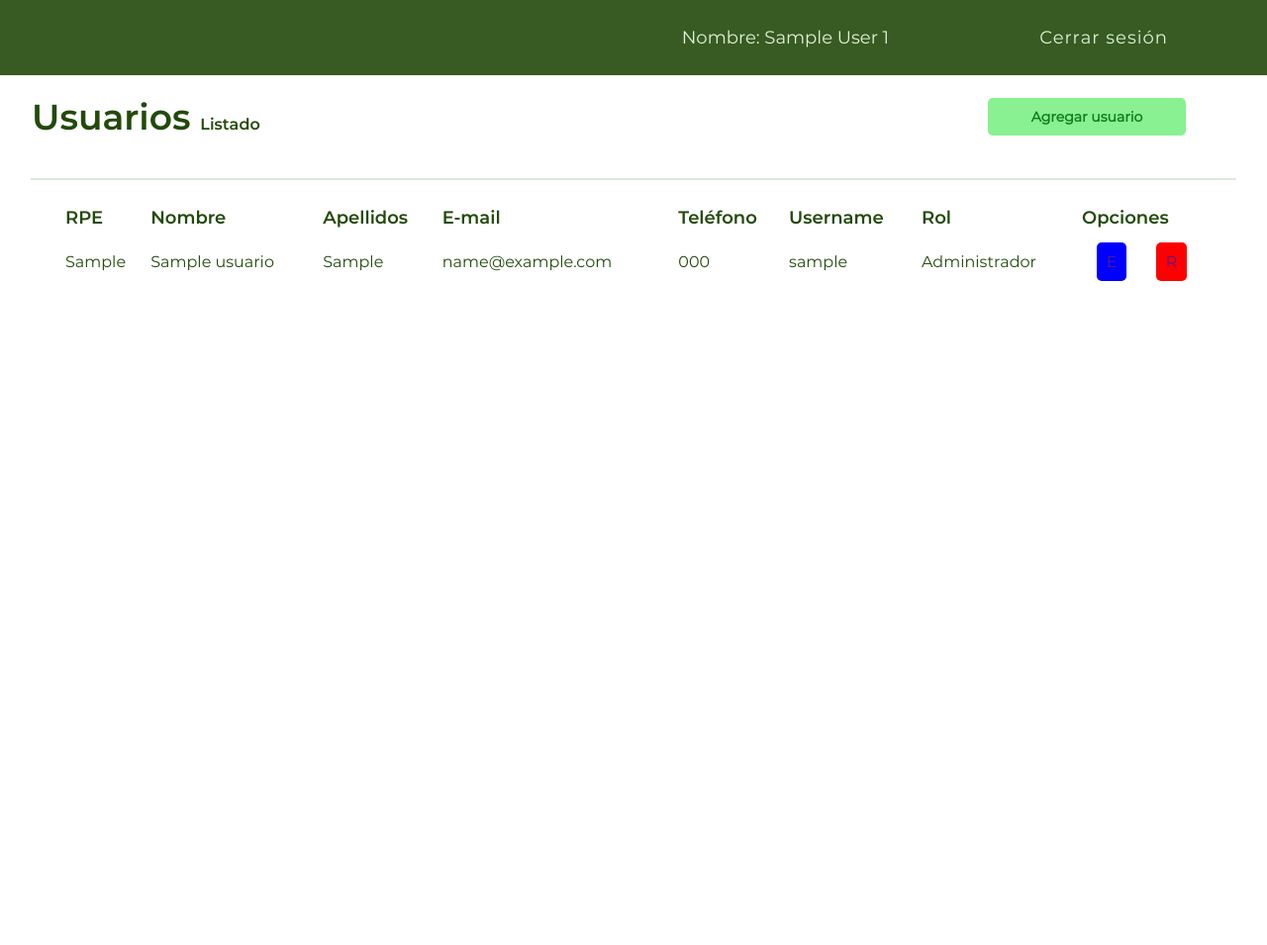
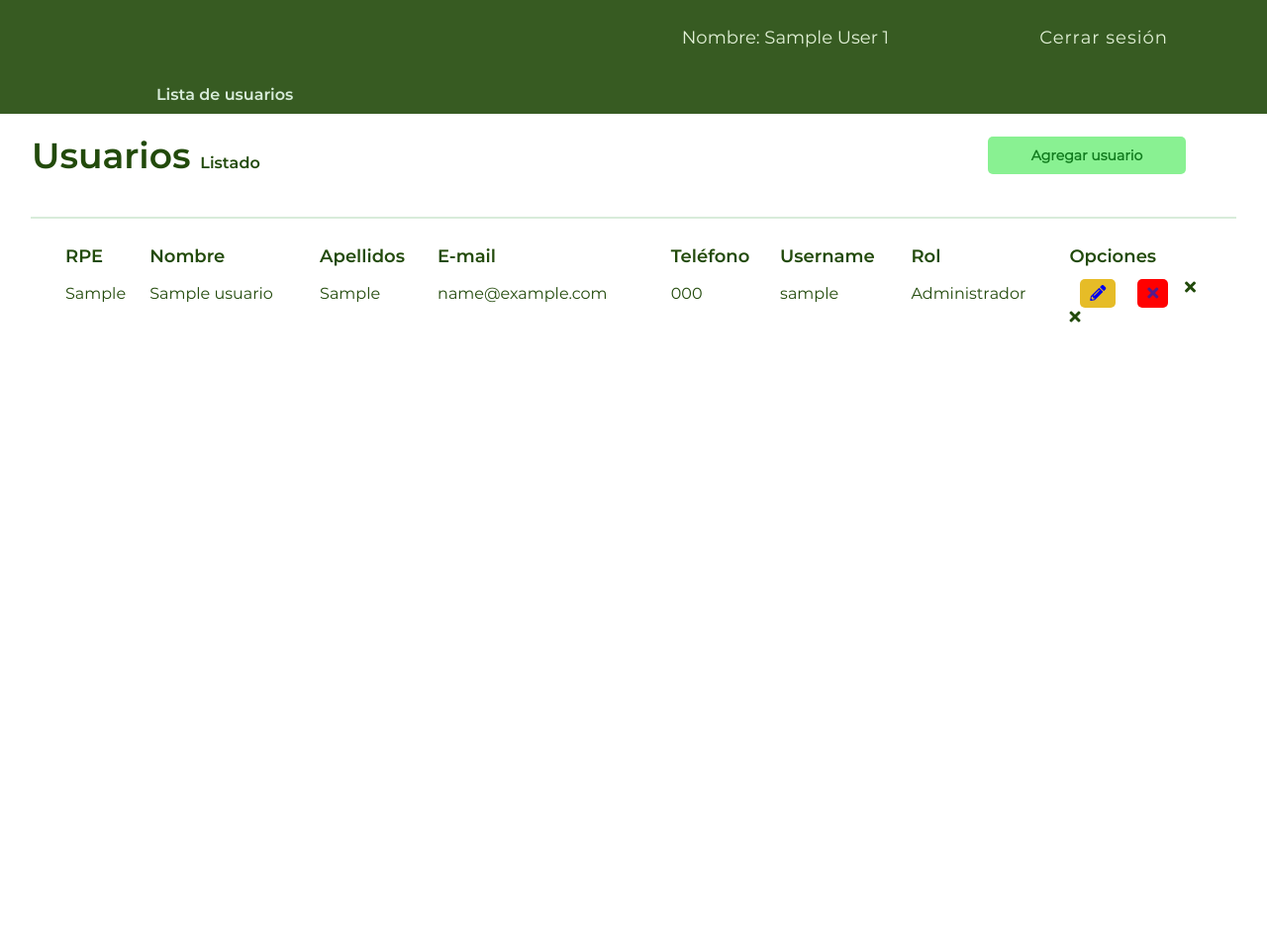
Before and after one commit to ArianSR29/webapp-controlClientes, a CodeIgniter app: page /webapp-controlClientes/dashboard_admin in a window 1280 px wide. Shown: the whole page at 99% size. Before the commit the page ends 284 px from the top, so only its background shows below. Run offline with CodeIgniter, Linux system fonts and the light colour scheme; the visitor is signed in with stand-in values (Sample User, id 1); tables that the repository leaves empty hold one stand-in row (values such as "Sample post"); lists and menus that the app fills with data are empty; style sheets or scripts are compiled from the project's sources; some libraries are stand-ins or nearby versions.

Commit message:
feat: Funcinalidad de edtitar usuario

```diff
--- a/application/models/Usuarios_model.php
+++ b/application/models/Usuarios_model.php
@@ -12,4 +12,15 @@ class Usuarios_model extends CI_Model {
     public function saveUsuario($data){
         return $this->db->insert("tbl_usuarios",$data);
     }
+    public function getUsuarioEdit($rpe){
+        $this->db->where("rpe", $rpe);
+
+        $resultado = $this->db->get("tbl_usuarios");
+        return $resultado->row();
+    }
+    public function updateUsuario($rpe, $data){
+        $this->db->where("rpe", $rpe);
+        return $this->db->update("tbl_usuarios", $data);
+
+    }
 }
--- a/application/views/admin/components/list.php
+++ b/application/views/admin/components/list.php
@@ -39,8 +39,8 @@
                             <th> <?php echo $rol ?> </th>
                             <th>
                                 <div class="btn-group">
-                                    <a href="">E</a>
-                                    <a href="">R</a>
+                                    <a href="<?php echo base_url(); ?>usuarios/editUsuario/<?php echo $usuario->rpe; ?>"><i class="fa fa-pencil-alt"></i></a>
+                                    <a href=""><i class="fa fa-times"></a>
                                 </div>
                             </th>
                         </tr>
--- a/application/views/admin/header.php
+++ b/application/views/admin/header.php
@@ -36,9 +36,9 @@
                 </div>
         </div>
     </section>
-    <!-- <nav>
-        <ul>
-            <li><a href="http://" target="_blank" rel="noopener noreferrer">Generar Reportes</a></li>
+    <nav>
+        <ul class="fs16 monserratSB">
+            <li><a href="<?php base_url(); ?>dashboard_admin">Lista de usuarios</a></li>
         </ul>
-    </nav> -->
+    </nav>
 </header>
--- a/assets/css/__admin.css
+++ b/assets/css/__admin.css
@@ -54,11 +54,12 @@
           margin: 2px;
           border-radius: 5px;
           text-decoration: none;
-          padding: 10px; }
+          padding: 5px 10px;
+          margin: 0px 5px; }
           .s-main-usuarios-list .s-table-list table .btn-group a:nth-child(1) {
-            background: blue; }
+            background: #E6BC27; }
           .s-main-usuarios-list .s-table-list table .btn-group a:nth-child(2) {
-            background: red; }
+            background: #FF0000; }
 
 .s-main-llamada {
   background: #fff;
@@ -181,3 +182,19 @@
       font-size: 12px;
       font-family: 'Monserrat-Regular';
       outline: none; }
+
+nav {
+  padding: 10px 0px; }
+  nav ul {
+    display: -webkit-box;
+    display: -ms-flexbox;
+    display: flex;
+    width: 80%;
+    margin: 0 auto; }
+    nav ul li {
+      list-style: none;
+      margin: 0px 20px; }
+      nav ul li a {
+        color: #d8ecda;
+        text-decoration: none;
+        padding: 5px 10px; }
```
Also changed, not shown: application/controllers/Usuarios.php (+62 -9 lines), application/views/admin/components/add_user.php (+16 -3 lines), application/views/admin/components/edit_user.php (added, +47 -0 lines), assets/scss/__admin.scss (+25 -3 lines).
